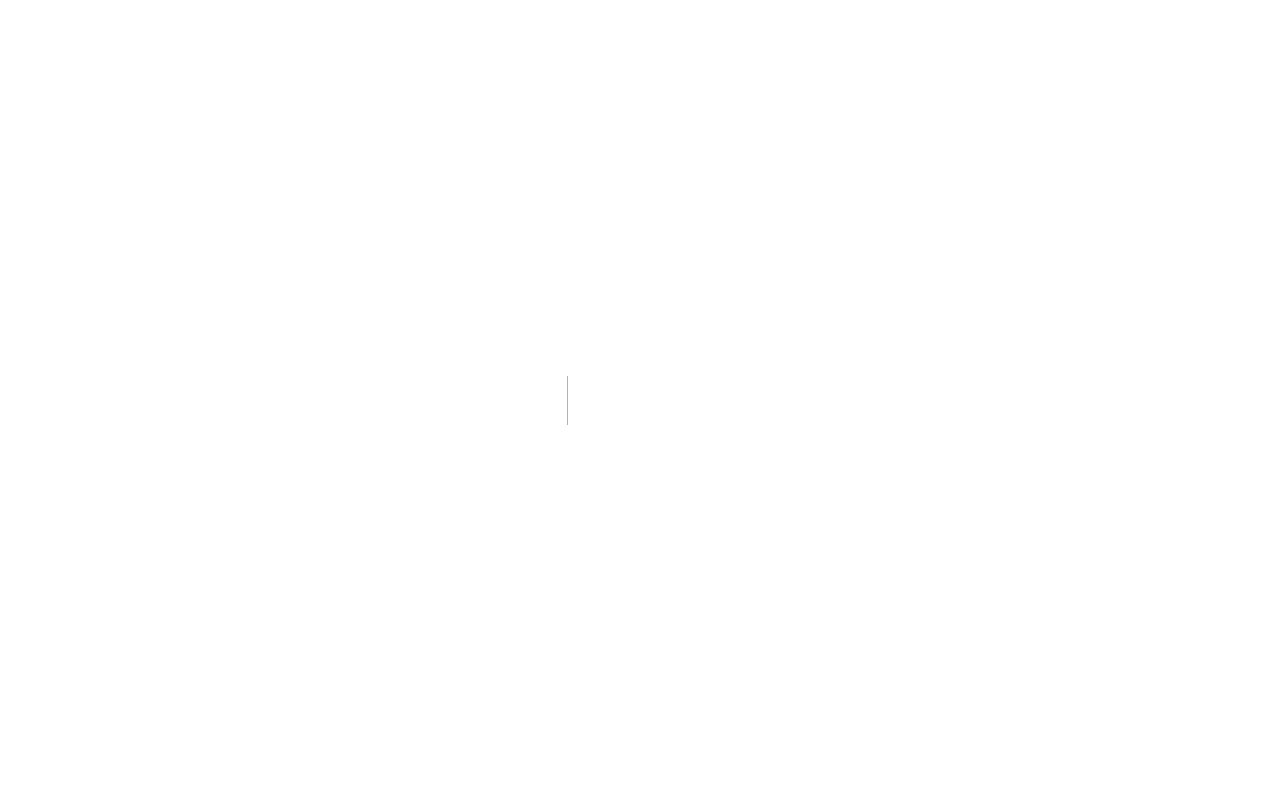
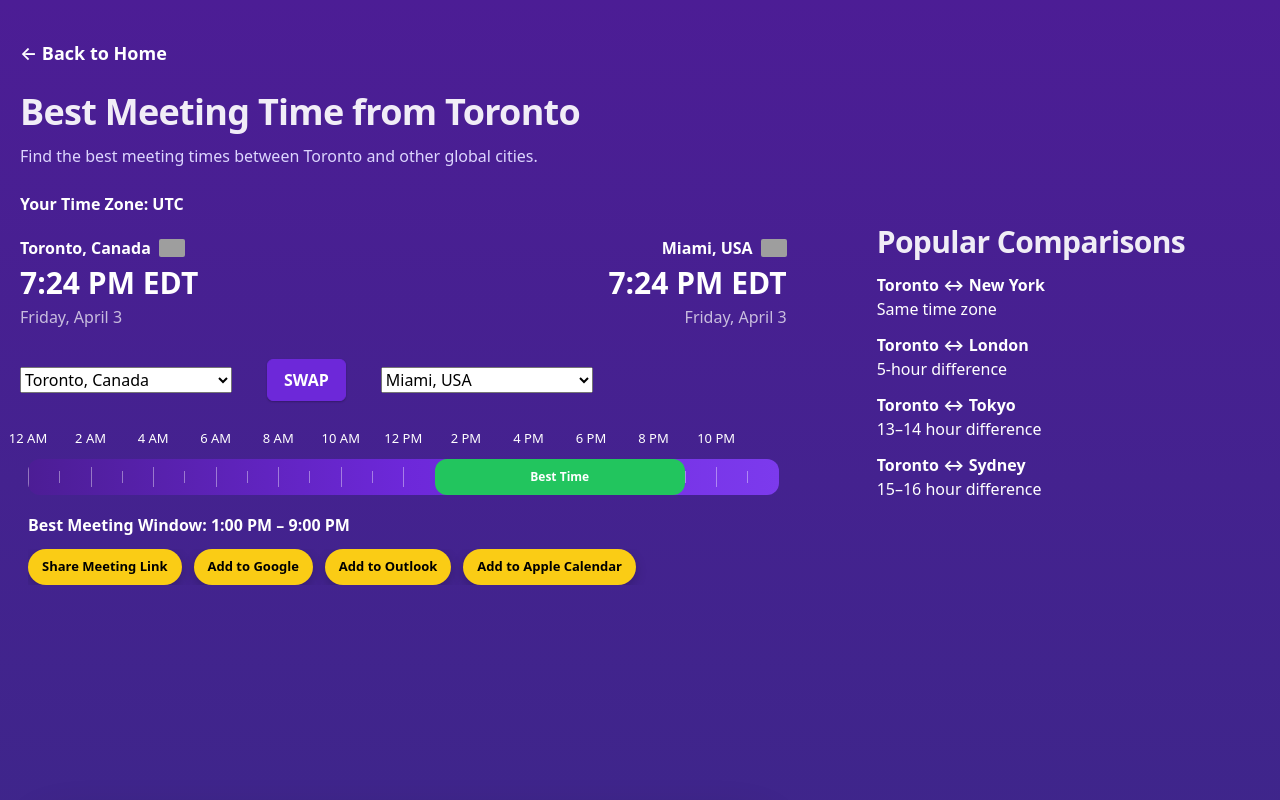
Before and after one commit to techtalk1282/Best-Meeting-Time, a Next.js app: page /best-meeting-time-toronto in a window 1280 px wide. Before the commit this address had no page. Shown: the top 800 px of the page. Built offline with nearby package versions, Linux system fonts and the light colour scheme; grey boxes are pictures that could not be loaded.

Commit message:
feat: add Toronto city page (SEO expansion)

```diff
--- /dev/null
+++ b/app/best-meeting-time-toronto/page.tsx
@@ -0,0 +1,66 @@
+/**
+ * File: app/best-meeting-time-toronto/page.tsx
+ * Version: v1.0
+ * Date: 2026-04-04
+ *
+ * Purpose:
+ * - Toronto SEO expansion page
+ * - Uses locked city template
+ *
+ * Rollback:
+ * - Safe delete
+ */
+
+"use client";
+
+import ToolPreviewSection from "@/app/ui/ToolPreviewSection";
+import PremiumFeaturesSection from "@/app/ui/PremiumFeaturesSection";
+
+export default function TorontoMeetingPage() {
+  return (
+    <div style={{ minHeight: "100vh", display: "flex", flexDirection: "column" }}>
+      <main style={{ maxWidth: "1320px", margin: "0 auto", padding: "40px 20px", color: "white", flex: 1 }}>
+
+        <div style={{ marginBottom: "24px" }}>
+          <a href="/" style={{ color: "#fff", fontSize: "18px", fontWeight: 600 }}>← Back to Home</a>
+        </div>
+
+        <h1>Best Meeting Time from Toronto</h1>
+
+        <p style={{ color: "#ddd6fe", marginBottom: "24px" }}>
+          Find the best meeting times between Toronto and other global cities.
+        </p>
+
+        <div style={{ display: "grid", gridTemplateColumns: "2fr 1fr", gap: "90px" }}>
+
+          <div>
+            <div style={{ minHeight: "calc(100vh - 260px)" }}>
+              <ToolPreviewSection defaultCityLeft="Toronto, Canada" />
+            </div>
+
+            <div id="premium-features" style={{ marginTop: "40px" }}>
+              <PremiumFeaturesSection />
+            </div>
+          </div>
+
+          <div style={{ marginTop: "30px" }}>
+            <h2>Popular Comparisons</h2>
+
+            {[
+              { title: "Toronto ↔ New York", desc: "Same time zone" },
+              { title: "Toronto ↔ London", desc: "5-hour difference" },
+              { title: "Toronto ↔ Tokyo", desc: "13–14 hour difference" },
+              { title: "Toronto ↔ Sydney", desc: "15–16 hour difference" },
+            ].map((item, i) => (
+              <div key={i} style={{ marginBottom: "12px" }}>
+                <strong>{item.title}</strong>
+                <div>{item.desc}</div>
+              </div>
+            ))}
+          </div>
+
+        </div>
+      </main>
+    </div>
+  );
+}
```
